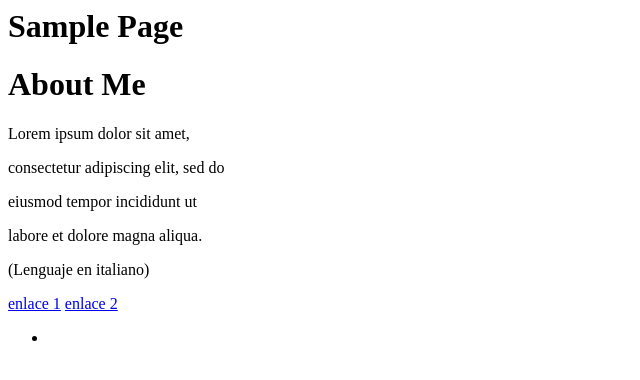
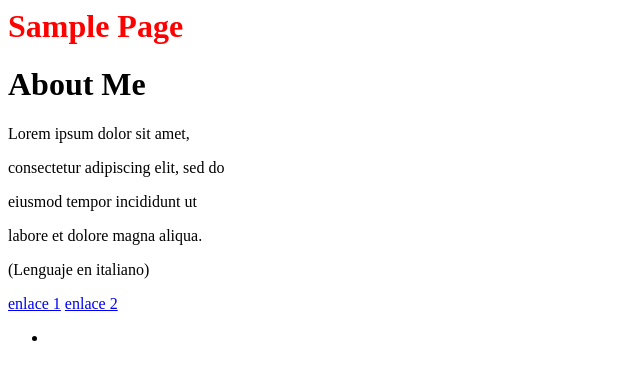
Before and after one commit to enzooo123/Enzo_Funes_evaluacion, a plain HTML site: page index.html in a window 1280 px wide. Shown: the whole page, without its empty margins (0-640 px from the left). Drawn offline with Linux system fonts and the light colour scheme.

Commit message:
Cambio de color del titulo en archivo index

```diff
--- a/index.html
+++ b/index.html
@@ -6,7 +6,7 @@
     </head>
 
     <body>
-        <h1>Sample Page</h1>
+        <h1 style="color:red;">Sample Page</h1>
         <h1>About Me</h1>
         <p>Lorem ipsum dolor sit amet,</p>
         <p>consectetur adipiscing elit, sed do</p>
```
